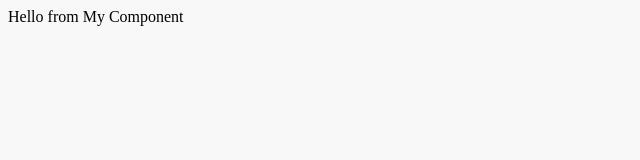
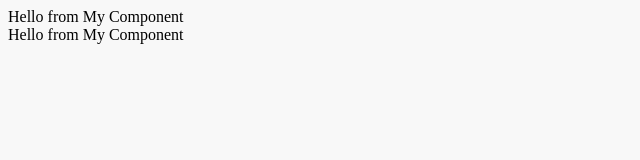
Before and after one commit to adil-rahman1/dog-breed-voting-app, a React (Vite) app: page / in a window 1280 px wide. Shown: the top 160 px of the page, without its empty margins (0-640 px from the left). Built offline with nearby package versions, Linux system fonts and the light colour scheme.

Commit message:
testing commits

```diff
--- a/src/components/App.tsx
+++ b/src/components/App.tsx
@@ -5,6 +5,7 @@ function App() {
     return (
         <div className="App">
             <MyComponent />
+            <MyComponent />
         </div>
     );
 }
```
